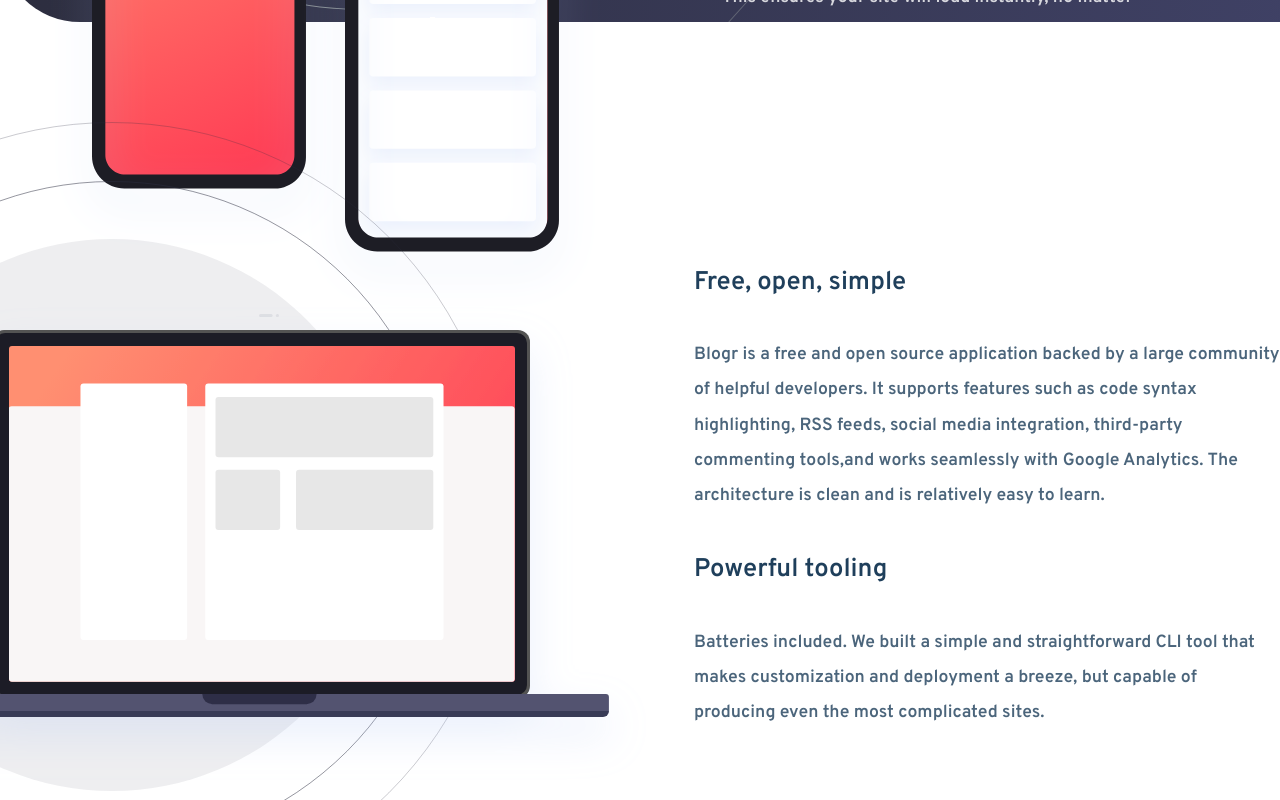
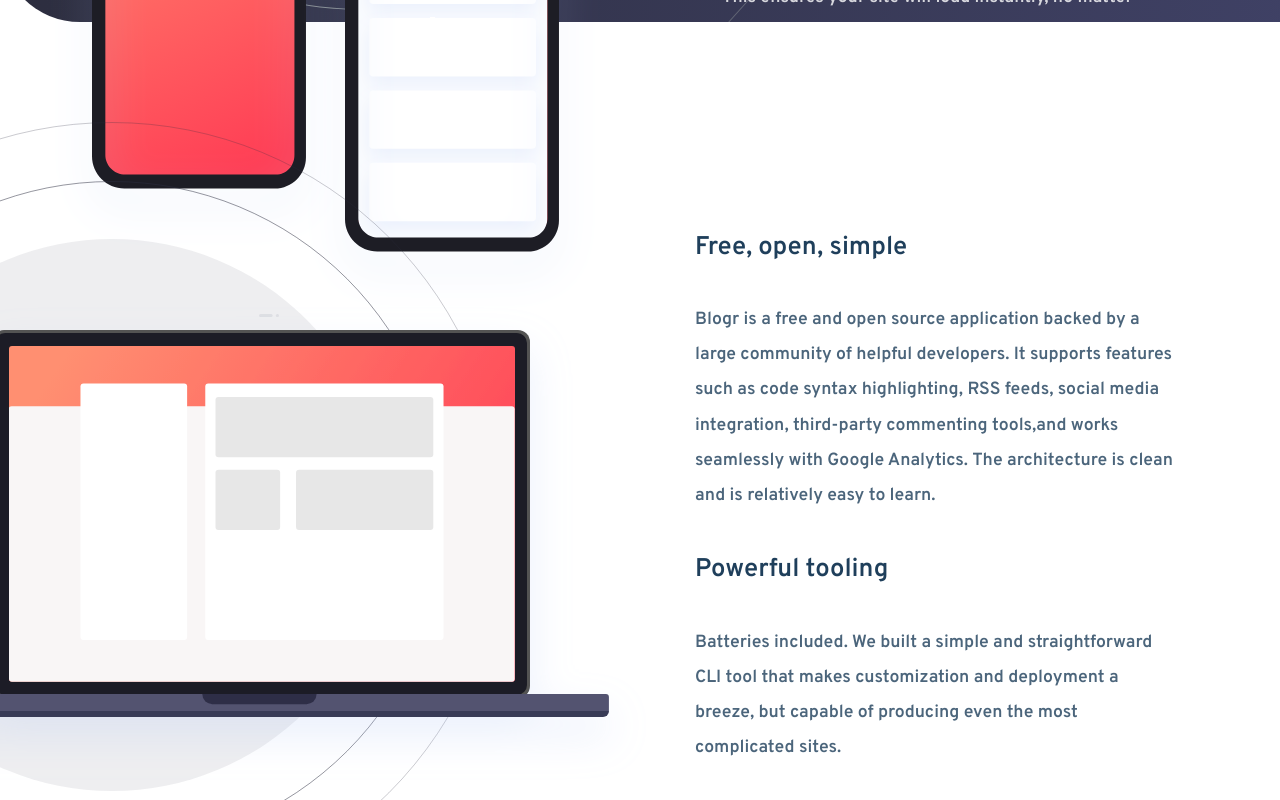
Before and after one commit to alexandercddev/blogr-landing-page, a React (Create React App) app: page / in a window 1280 px wide. Shown: the part 1720-2520 px from the top of the page. Built offline with nearby package versions, Linux system fonts and the light colour scheme.

Commit message:
Se agregó ajustes css en components/free.js

```diff
--- a/src/App.css
+++ b/src/App.css
@@ -17,13 +17,11 @@
 header {
   background: url('./assets/svgs/bg-pattern-intro.svg'), linear-gradient(90deg, hsl(13, 100%, 72%) 0%, hsl(353, 100%, 62%) 100%);
   width: 100%;
-  height: calc(70vw - 45em);
   border-bottom-left-radius: 50px;
   color: #FFF;
   background-position: 25% center;
+  padding-bottom: 100px;
 }
-
-
 
 .header__div__img {
   display: flex;
@@ -136,7 +134,6 @@ section.section_designed {
   justify-content: center;
   padding-top: 100px;
   padding-bottom: 50px;
-  padding-left: 100px;
 }
 
 .container___title {
@@ -177,6 +174,7 @@ div.content__info> h3.content__title {
 section.section_designed> div.container> div.content {
  width: 50%;
  overflow: hidden;
+ padding-left: 100px;
 }
 
 .content__center__vertical {
@@ -209,6 +207,15 @@ div.content__l> img {
   background-position-x: -55%;
   background-repeat: no-repeat;
   padding-left: 50px;
+}
+
+.state__content, .content   {
+  width: 50%;
+}
+
+.free__text {
+  margin-right: 100px;
+  margin-left: 55px;
 }
 
 .state__content.state__img> img {
@@ -296,7 +303,7 @@ a.footer__a {
 }
 
 /** **/
-@media (min-width: 1440px) and  (max-width: 1920px) {
+@media (min-width: 1445px) and  (max-width: 1920px) {
 
   .section_free>.container {
     margin: 150px 0 100px;
--- a/src/components/free.js
+++ b/src/components/free.js
@@ -15,7 +15,7 @@ export function Free(props) {
                 <div className="content content__l">
                     <img alt="Free" src={illustration}></img>
                 </div>
-                <div className="content content__center__vertical">
+                <div className="content content__center__vertical free__text">
                     {content.map((item, index) => {
                         return (<div key={item.title.toLowerCase()} className="content__info">
                             <h3 className="content__title">
```
